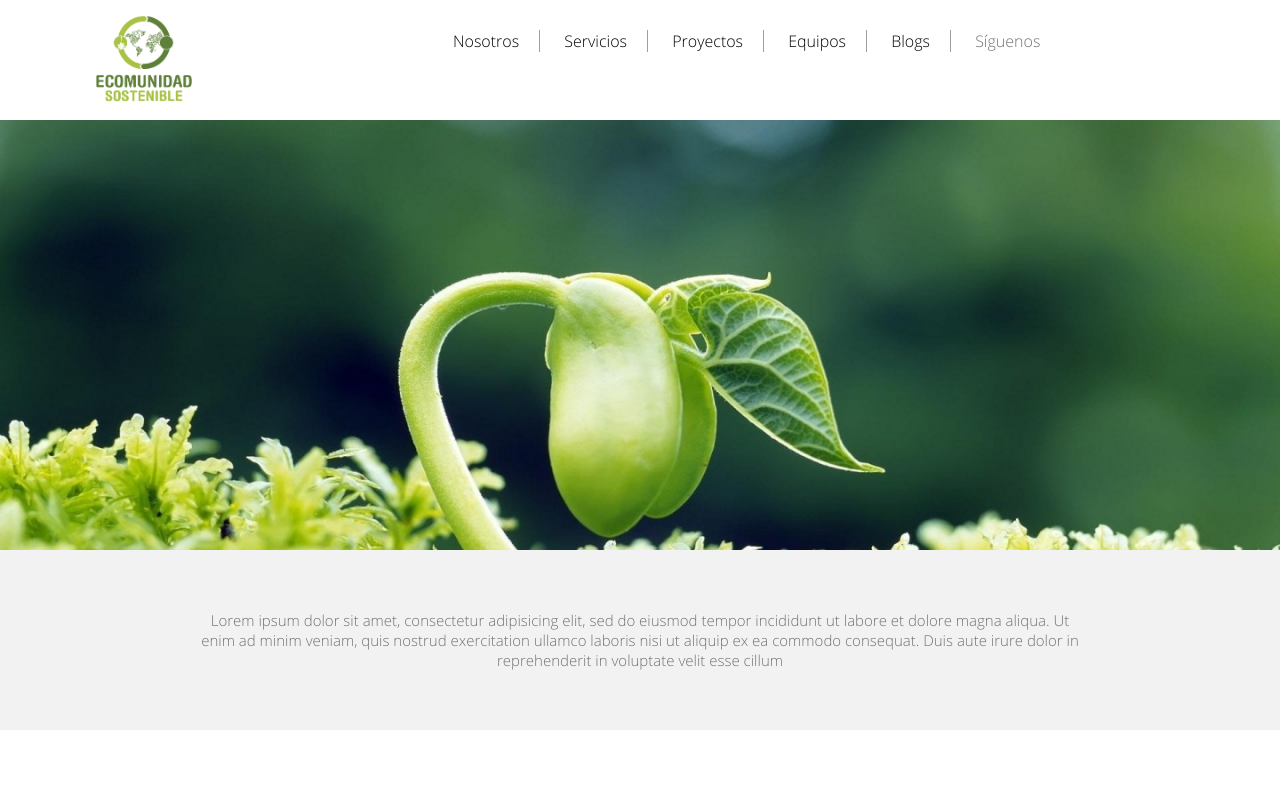
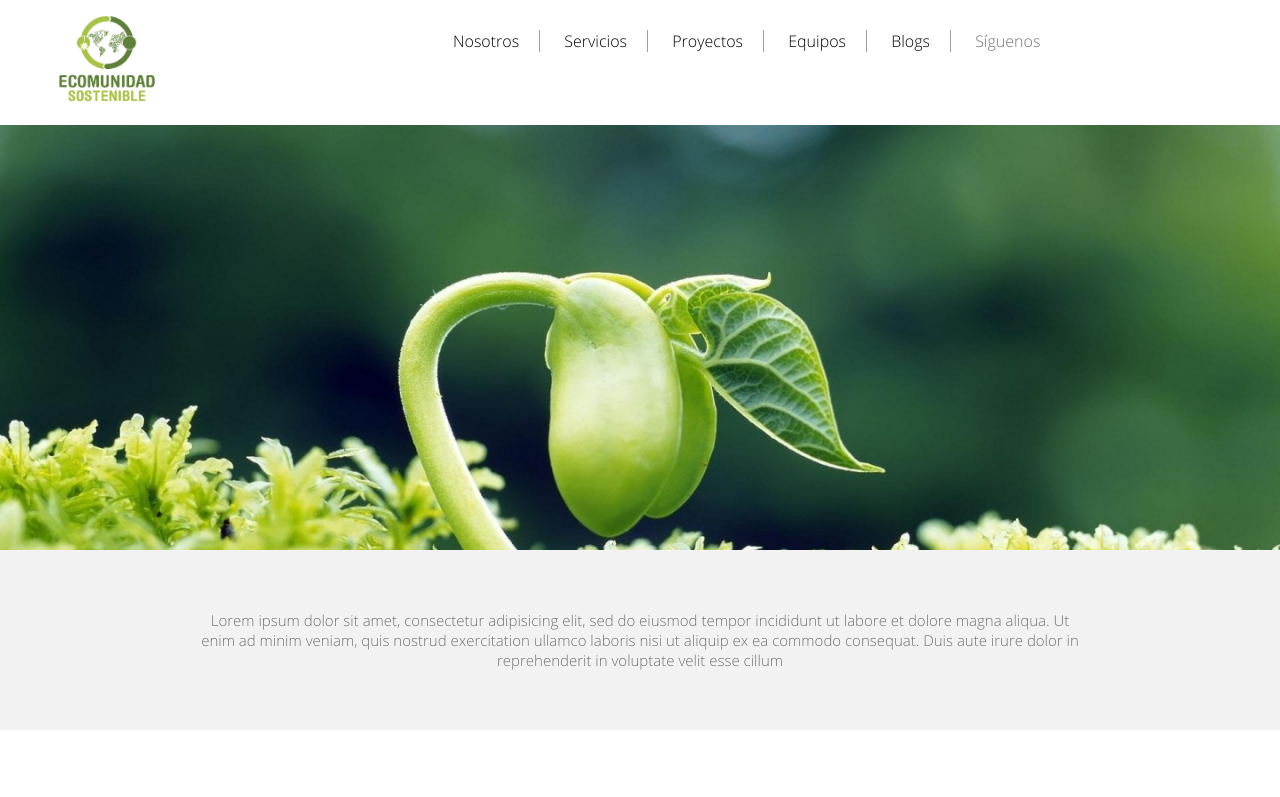
Before and after one commit to SaraGabriela/Lab-E-Comunidad, a plain HTML site: page index.html in a window 1280 px wide. Shown: the top 797 px of the page. Drawn offline with Linux system fonts and the light colour scheme.

Commit message:
mi push final

```diff
--- a/css/grid-system.css
+++ b/css/grid-system.css
@@ -29,8 +29,6 @@
 
 .row {
 	width: 100%;
-	margin-left: -14px;
-	margin-right: -14px;
 }
 
 .row:before, .row:after{
--- a/css/main.css
+++ b/css/main.css
@@ -6,8 +6,8 @@
 img{width: 100%;}
 
 /*CSS de header*/
-.head{background-color: #fff; position: fixed; top:0px; margin:0px;}
-.head img{width: 60%; margin-top: 10px; margin-bottom: 10px; float: right;}
+.head{background-color: #fff;position: fixed; width:100%; z-index:1;}
+.head img{width: 60%; margin-top: 10px; margin-bottom: 10px;}
 .head div nav ul li{display: inline-block; padding:0px 20px 0px 20px; border-right: 1px solid #9E9E9E;}
 .head div nav ul li a{text-decoration: none; color:#000;}
 .head div nav ul li:last-child{border-right: none;}
@@ -70,7 +70,7 @@ img{width: 100%;}
 	height: 200px;
 	border-radius: 100%
 }
-.equipo h3{
+h3{
 	text-align: left;
 	font-size: 15px;
 	margin-left: 85px;
```
